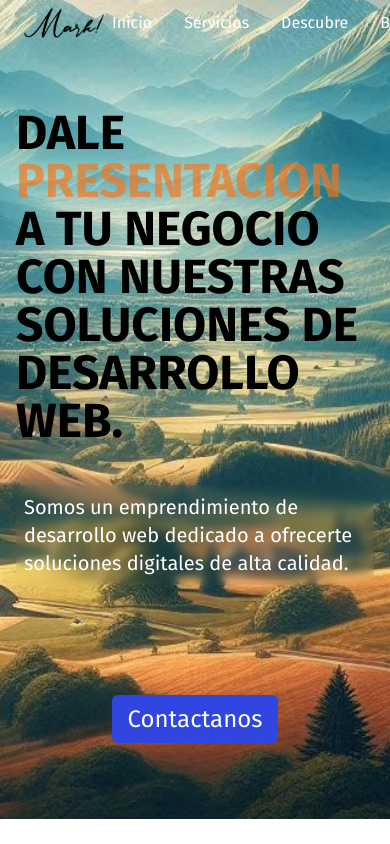
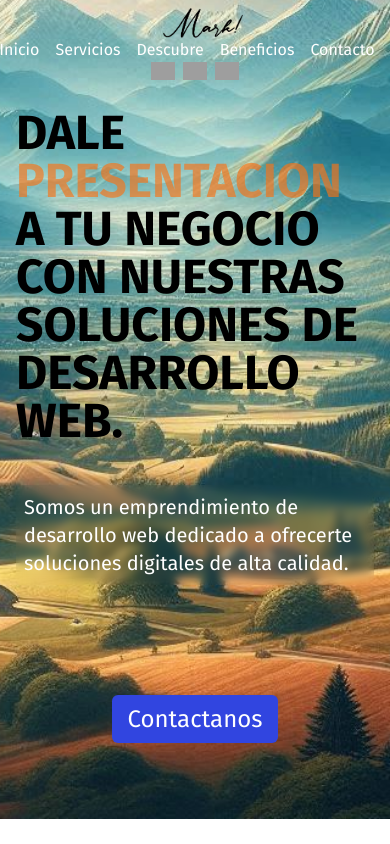
Before and after one commit to marcosadrianl/site, a website: page landing.html in a window 390 px wide. Shown: the top 844 px of the page. Drawn offline with Linux system fonts and the light colour scheme; grey boxes are pictures that could not be loaded.

Commit message:
Add files via upload

```diff
--- a/landing.html
+++ b/landing.html
@@ -8,11 +8,11 @@
 </head>
 <body >
     <header>
-        <img class="fixed w-full scale-[3] md:scale-[1] bg-cover bg-no-repeat -z-10" src="./src/_69694d74-17b6-43e9-9296-43d04175dd77.jpeg" alt="Background" id="parallax">
+        <img class="fixed w-full scale-[3] md:scale-[1] bg-cover bg-no-repeat -z-10" src="src/_69694d74-17b6-43e9-9296-43d04175dd77.jpeg" alt="Background" id="parallax">
     </header>
-    <nav class="fixed flex justify-between items-center p-2 w-full text-white z-10" id="navBar">
+    <nav class="fixed flex flex-col md:flex-row justify-between items-center p-2 w-full text-white z-10" id="navBar">
         <img class="w-20 ml-4" src="src/logo/sf-alien-encounters.regular.webp" alt="Logo" id="logo">
-        <ul class="flex gap-4 mr-4">
+        <ul class="flex gap-0 md:gap-4 mr-4">
             <li><a href="#home" class="p-2 hover:text-orange-500 transition-all duration-300" id="home-link">Inicio</a></li>
             <li><a href="#services" class="p-2 hover:text-orange-500 transition-all duration-300" id="services-link">Servicios</a></li>
             <li><a href="#how-we-work" class="p-2 hover:text-orange-500 transition-all duration-300" id="how-we-work-link">Descubre</a></li>
@@ -20,9 +20,9 @@
             <li><a href="#contact" class="p-2 hover:text-orange-500 transition-all duration-300" id="contact-link">Contacto</a></li>
         </ul>
         <div class=" flex flex-row gap-2">
-            <a href="https://www.linkedin.com/in/marcosadrianl/" target="_blank"><img src="https://img.icons8.com/?size=256&amp;id=8808&amp;format=png" class="w-8" alt="LinkedIn Icon" loading="lazy"></a>
-            <a href="https://github.com/marcosadrianl" target="_blank"><img src="https://img.icons8.com/?size=256&amp;id=106564&amp;format=png" class="w-8" alt="GitHub Icon" loading="lazy"></a>
-            <a href="https://wa.me/5492214958407" target="_blank"><img src="https://cdn-icons-png.flaticon.com/512/1384/1384023.png" class="w-8" alt="Whatsapp Icon" loading="lazy"></a>
+            <a href="https://www.linkedin.com/in/marcosadrianl/" target="_blank"><img src="https://img.icons8.com/?size=256&amp;id=8808&amp;format=png" class="w-6 md:w-8" alt="LinkedIn Icon" loading="lazy"></a>
+            <a href="https://github.com/marcosadrianl" target="_blank"><img src="https://img.icons8.com/?size=256&amp;id=106564&amp;format=png" class="w-6 md:w-8" alt="GitHub Icon" loading="lazy"></a>
+            <a href="https://wa.me/5492214958407" target="_blank"><img src="https://cdn-icons-png.flaticon.com/512/1384/1384023.png" class="w-6 md:w-8" alt="Whatsapp Icon" loading="lazy"></a>
         </div>
         <div class="absolute top-0 left-0 w-full h-full -z-10" id="blur"></div>
     </nav>
```
Also changed, not shown: output.css.
